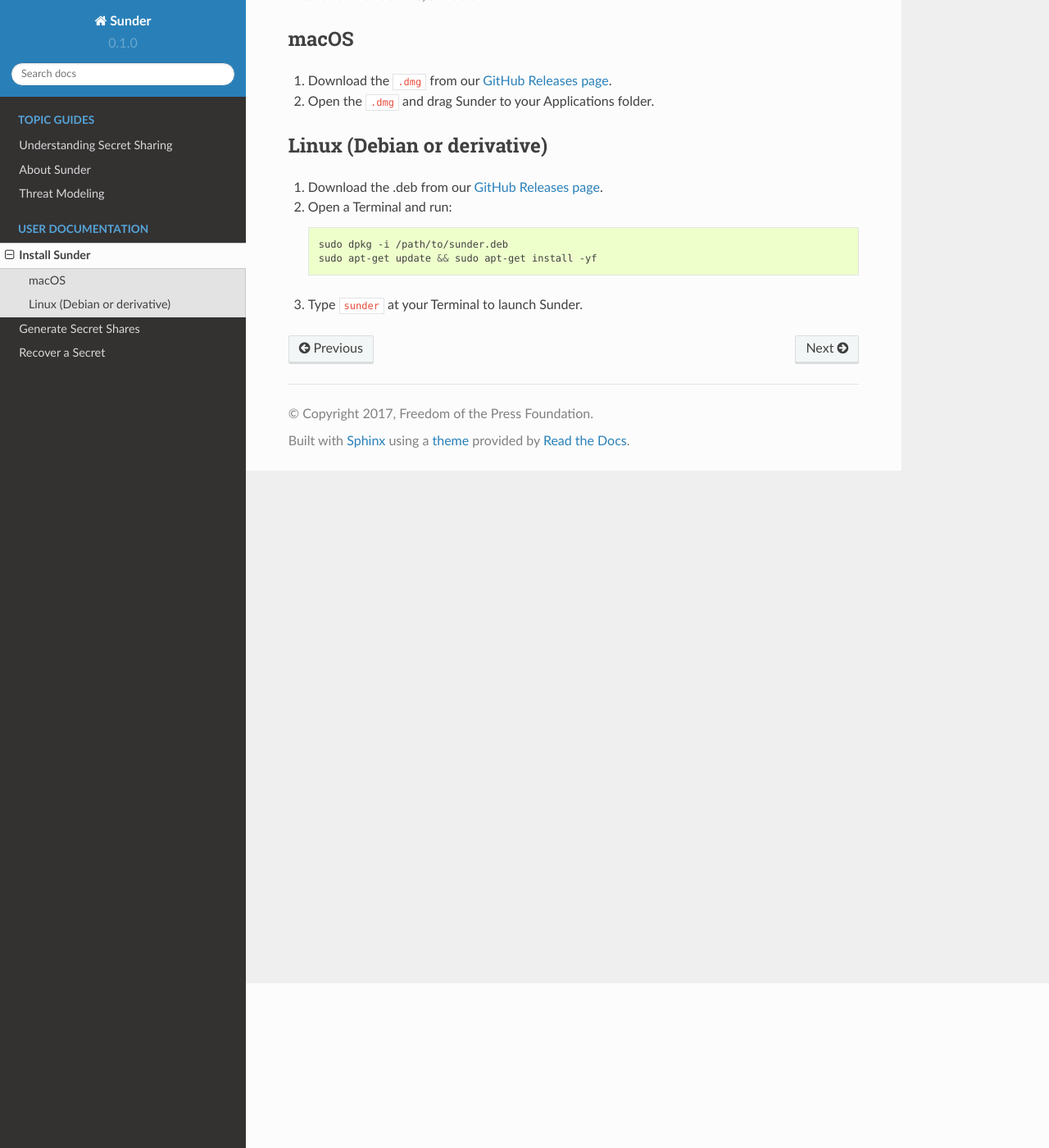
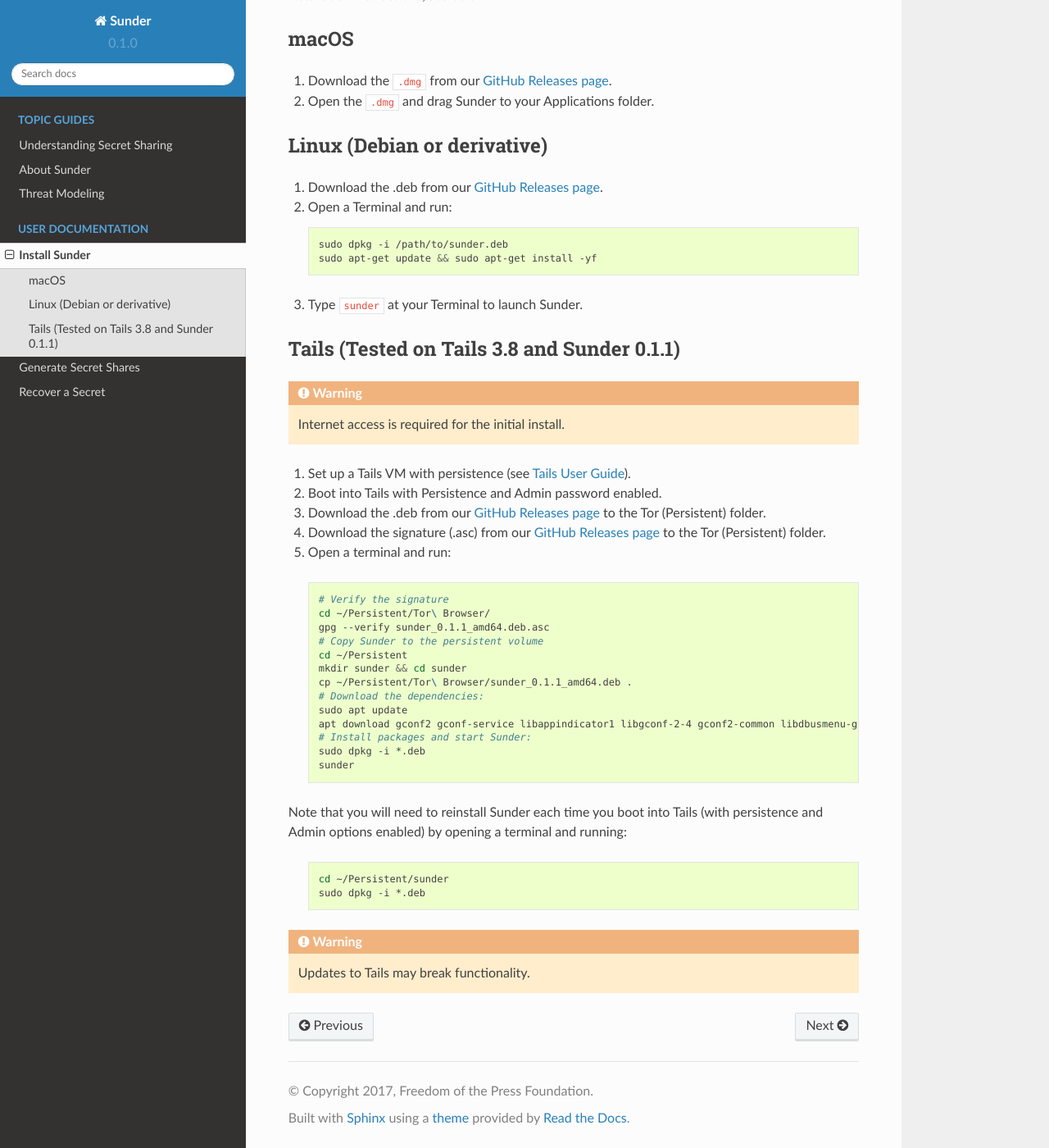
Before and after one commit to freedomofpress/sunder, a Sphinx documentation site: the page built from docs/install.rst, in a window 1280 px wide and 1400 px high, scrolled down 201 px. Shown: the whole window at 82% size. Built offline with Sphinx 7.4.7 and the Read the Docs theme 2.0.0, drawn with Linux system fonts in a browser that asks for light colours.

Commit message:
Add docs for installing Sunder in Tails
Adds preliminary documentation of Sunder install in Tails 3.7 with persistence and Internet for initial setup.

```diff
--- a/docs/install.rst
+++ b/docs/install.rst
@@ -11,7 +11,7 @@
 #. Open the ``.dmg`` and drag Sunder to your Applications folder.
 
 Linux (Debian or derivative)
------------------------------
+----------------------------
 
 #. Download the .deb from our `GitHub Releases page`_.
 #. Open a Terminal and run:
@@ -23,4 +23,41 @@
 
 #. Type ``sunder`` at your Terminal to launch Sunder.
 
+Tails (Tested on Tails 3.8 and Sunder 0.1.1)
+--------------------------------------------
+
+.. warning:: Internet access is required for the initial install.
+
+#. Set up a Tails VM with persistence (see `Tails User Guide`_).
+#. Boot into Tails with Persistence and Admin password enabled.
+#. Download the .deb from our `GitHub Releases page`_ to the Tor (Persistent) folder.
+#. Download the signature (.asc) from our `GitHub Releases page`_ to the Tor (Persistent) folder.
+#. Open a terminal and run:
+
+  .. code:: sh
+
+     # Verify the signature
+     cd ~/Persistent/Tor\ Browser/
+     gpg --verify sunder_0.1.1_amd64.deb.asc
+     # Copy Sunder to the persistent volume
+     cd ~/Persistent
+     mkdir sunder && cd sunder
+     cp ~/Persistent/Tor\ Browser/sunder_0.1.1_amd64.deb .
+     # Download the dependencies:
+     sudo apt update
+     apt download gconf2 gconf-service libappindicator1 libgconf-2-4 gconf2-common libdbusmenu-glib4 libdbusmenu-gtk4 libindicator7
+     # Install packages and start Sunder:
+     sudo dpkg -i *.deb
+     sunder
+
+Note that you will need to reinstall Sunder each time you boot into Tails (with persistence and Admin options enabled) by opening a terminal and running:
+
+   .. code:: sh
+
+      cd ~/Persistent/sunder
+      sudo dpkg -i *.deb
+
+.. warning:: Updates to Tails may break functionality.
+
 .. _`GitHub Releases page`: https://github.com/freedomofpress/sunder/releases
+.. _`Tails User Guide`: https://tails.boum.org/doc/first_steps/index.en.html
```
